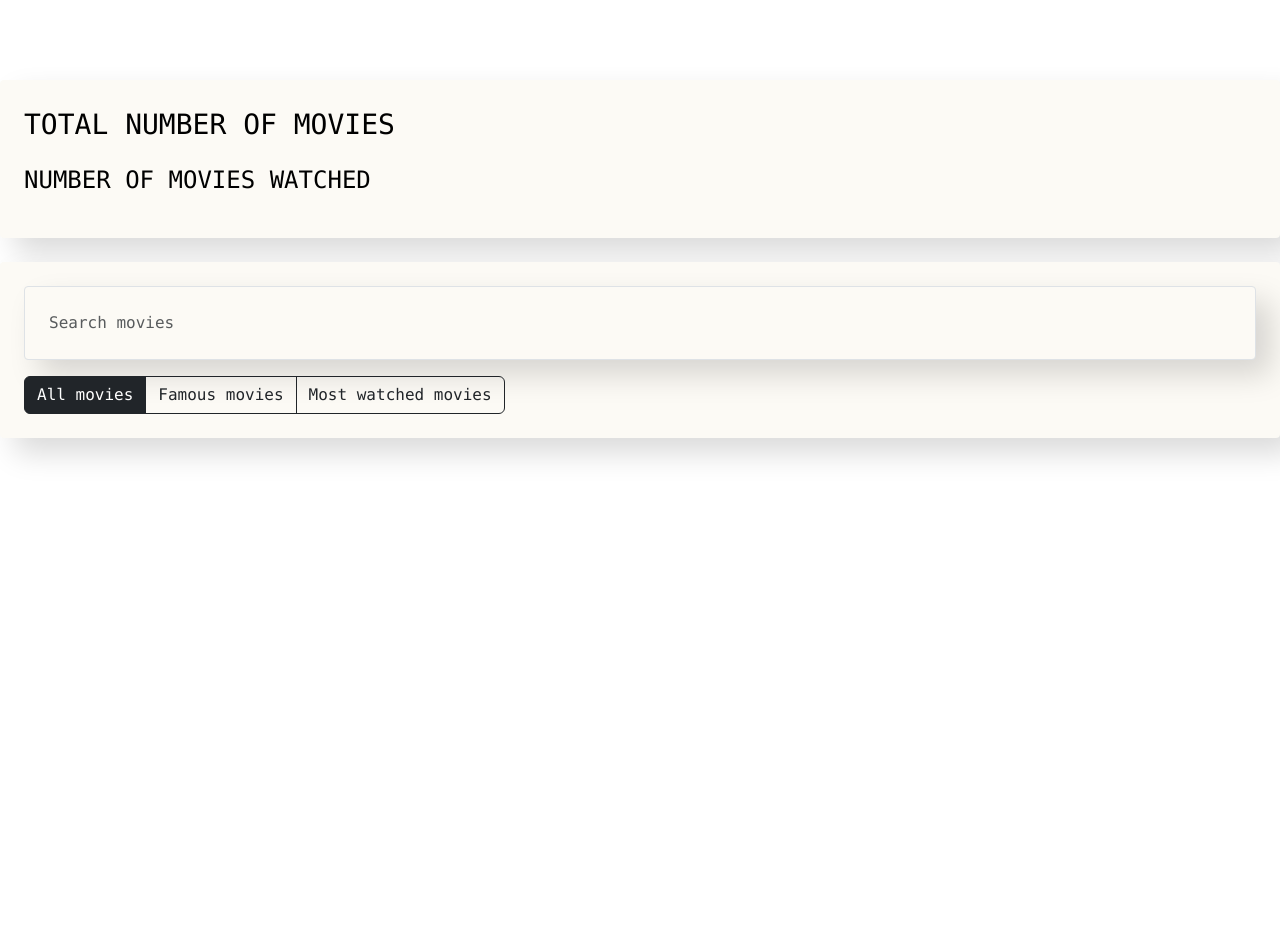
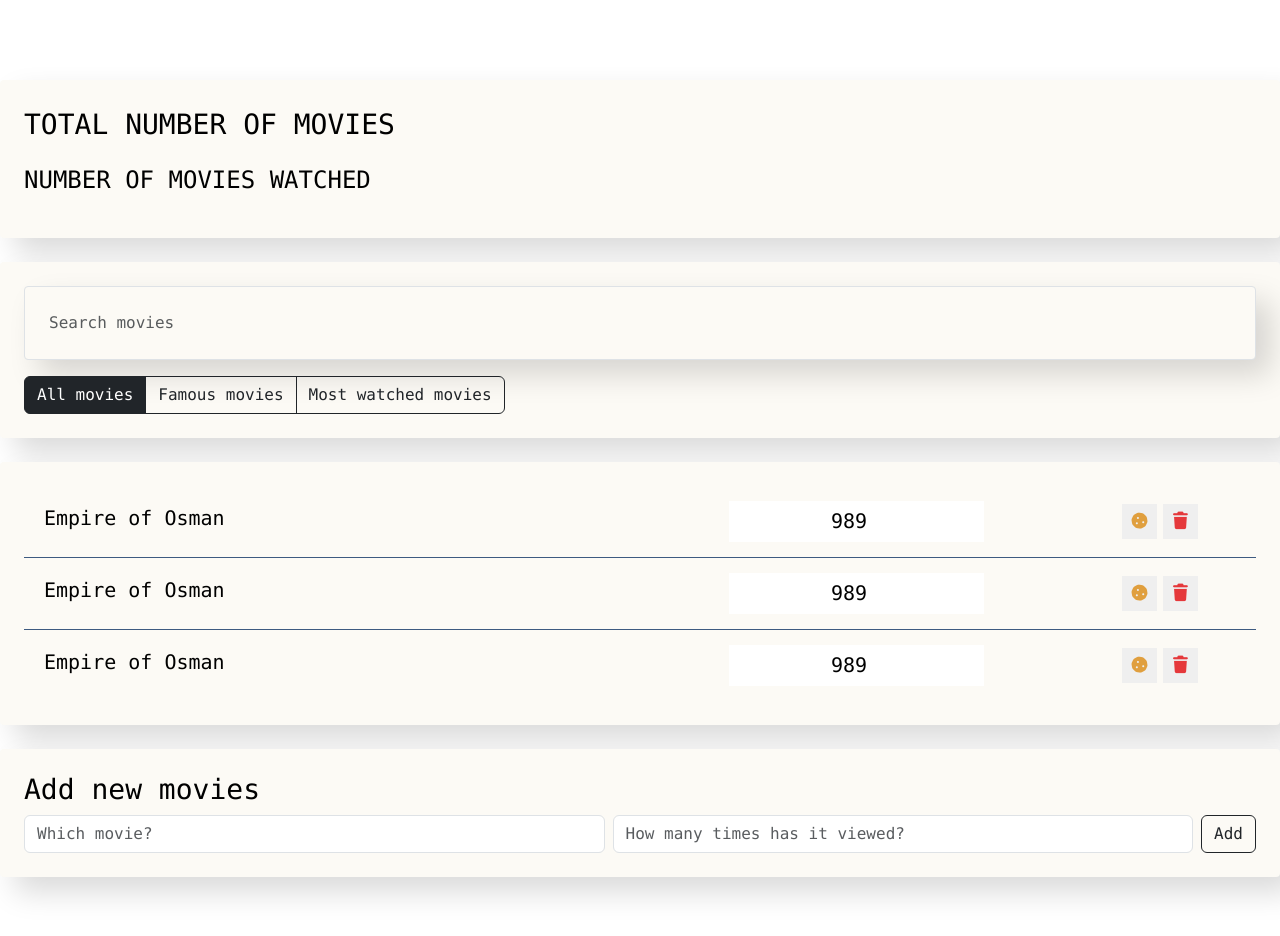
Before and after one commit to shokhrukh7oo7/CineLog-in-React-js, a React (Create React App) app: page / in a window 1280 px wide. Shown: the top 936 px of the page. Before the commit the page ends 800 px from the top, so only its background shows below. Built offline with nearby package versions, Linux system fonts and the light colour scheme.

Commit message:
components and styles

```diff
--- a/src/components/app/App.js
+++ b/src/components/app/App.js
@@ -2,6 +2,8 @@ import "./App.css";
 import AppInfo from "../app-info/App-info";
 import SearchPanel from "../search-panel/Search-panel";
 import AppFilter from "../app-filter/App-filter";
+import MovieList from "../movie-list/Movie-list";
+import MoviewAddForm from "../movies-add-form/Movies-add-form";
 
 const App = () => {
   return (
@@ -12,6 +14,8 @@ const App = () => {
           <SearchPanel />
           <AppFilter />
         </div>
+        <MovieList />
+        <MoviewAddForm />
       </div>
     </div>
   );
--- /dev/null
+++ b/src/components/movie-list-item/Movie-list-item.css
@@ -0,0 +1,66 @@
+.list-group-item {
+  padding: 15px 20px;
+  border-bottom: 1px solid #3d5a80;
+}
+
+.list-group-item:last-child {
+  border-bottom: none;
+}
+
+.list-group-item span {
+  line-height: 35px;
+  font-size: 20px;
+  cursor: pointer;
+  width: 100%;
+  max-width: 550px;
+}
+
+.list-group-item input {
+  line-height: 35px;
+  font-size: 20px;
+  text-align: center;
+  border: 0;
+}
+
+.list-group-item button {
+  width: 35px;
+  height: 35px;
+  margin: 3px;
+  font-size: 17px;
+  border: none;
+  cursor: pointer;
+}
+
+.list-group-item .btn-cookie {
+  color: #e09f3e;
+}
+
+.list-group-item .btn-trash {
+  color: #e5383b;
+}
+
+.list-group-item .fa-star {
+  width: 35px;
+  height: 35px;
+  text-align: center;
+  line-height: 35px;
+  font-size: 16px;
+  color: #ffd700;
+  transition: 0.3s all;
+  /* transform: translateX(30px); */
+  opacity: 0;
+}
+
+.list-group-item.like .fa-star {
+  opacity: 1;
+  transform: translateX(0px);
+}
+
+.list-group-item.increase .list-group-item-label,
+.list-group-item.increase .list-group-item-input {
+  color: #e09f3e;
+}
+
+.list-group-item.increase .btn-star {
+  color: #aeaeae;
+}
--- /dev/null
+++ b/src/components/movie-list-item/Movie-list-item.js
@@ -0,0 +1,21 @@
+import "./Movie-list-item.css";
+
+const MovieListItem = () => {
+  return (
+    <li className="list-group-item d-flex justify-content-between">
+      <span className="list-group-item-label">Empire of Osman</span>
+      <input type="number" className="list-group-item-input" defaultValue="989" />
+      <div className="d-flex justify-content-center align-items-center">
+        <button type="button" className="btn-cookie btn-sm">
+          <i className="fas fa-cookie"></i>
+        </button>
+        <button type="button" className="btn-trash btn-sm">
+          <i className="fas fa-trash"></i>
+        </button>
+        <i className="fas fa-star"></i>
+      </div>
+    </li>
+  );
+};
+
+export default MovieListItem;
--- /dev/null
+++ b/src/components/movie-list/Movie-list.css
@@ -0,0 +1,7 @@
+.movie-list {
+  margin-top: 1.5rem;
+  padding: 1.5rem;
+  border-radius: 4px;
+  background-color: #fcfaf5;
+  box-shadow: 15px 15px 30px rgba(0, 0, 0, 0.15);
+}
--- /dev/null
+++ b/src/components/movie-list/Movie-list.js
@@ -0,0 +1,14 @@
+import "./Movie-list.css";
+import MovieListItem from "../movie-list-item/Movie-list-item";
+
+const MovieList = () => {
+  return (
+    <div className="movie-list">
+      <MovieListItem />
+      <MovieListItem />
+      <MovieListItem />
+    </div>
+  );
+};
+
+export default MovieList;
--- /dev/null
+++ b/src/components/movies-add-form/Movies-add-form.css
@@ -0,0 +1,7 @@
+.movies-add-form {
+  margin-top: 1.5rem;
+  padding: 1.5rem;
+  border-radius: 4px;
+  background-color: #fcfaf5;
+  box-shadow: 15px 15px 30px rgba(0, 0, 0, 0.15);
+}
--- /dev/null
+++ b/src/components/movies-add-form/Movies-add-form.js
@@ -0,0 +1,18 @@
+import "./Movies-add-form.css";
+
+const MoviewAddForm = () => {
+  return (
+    <div className="movies-add-form">
+      <h3>Add new movies</h3>
+      <form className="add-form d-flex gap-2">
+        <input type="text" className="form-control new-post-label" placeholder="Which movie?" />
+        <input type="number" className="form-control new-post-label" placeholder="How many times has it viewed?" />
+        <button type="submit" className="btn btn-outline-dark">
+          Add
+        </button>
+      </form>
+    </div>
+  );
+};
+
+export default MoviewAddForm;
```
